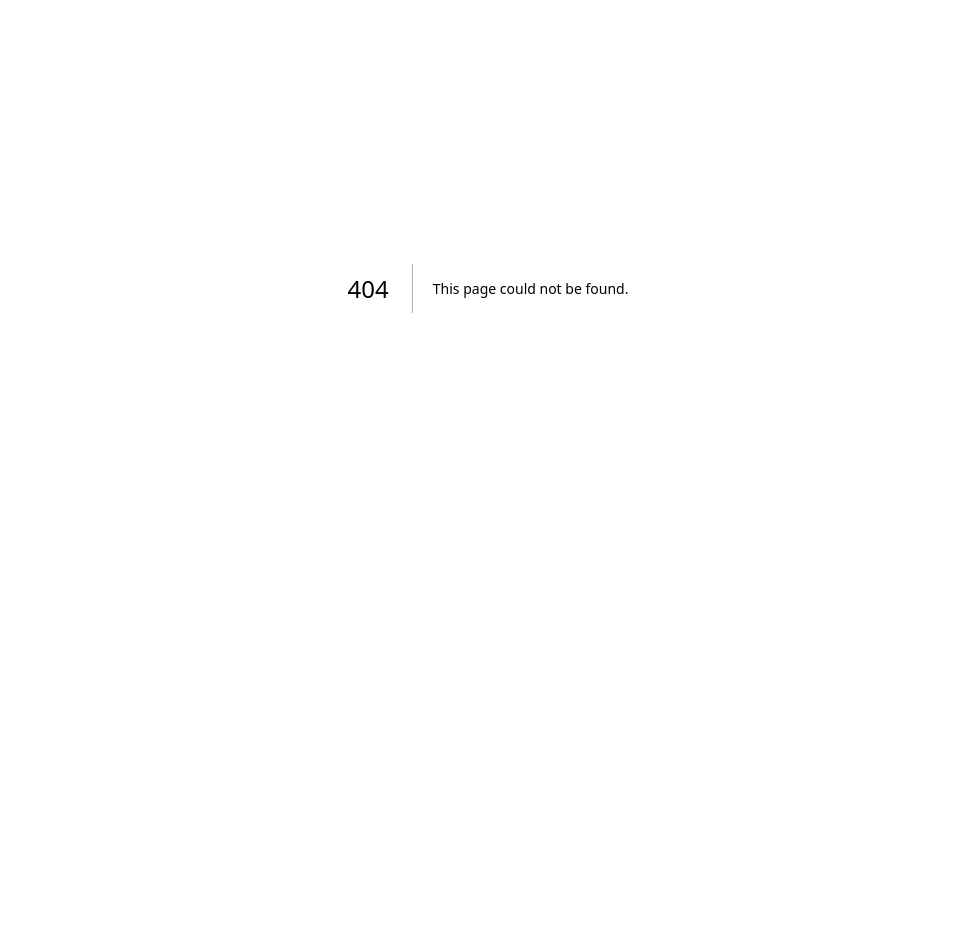
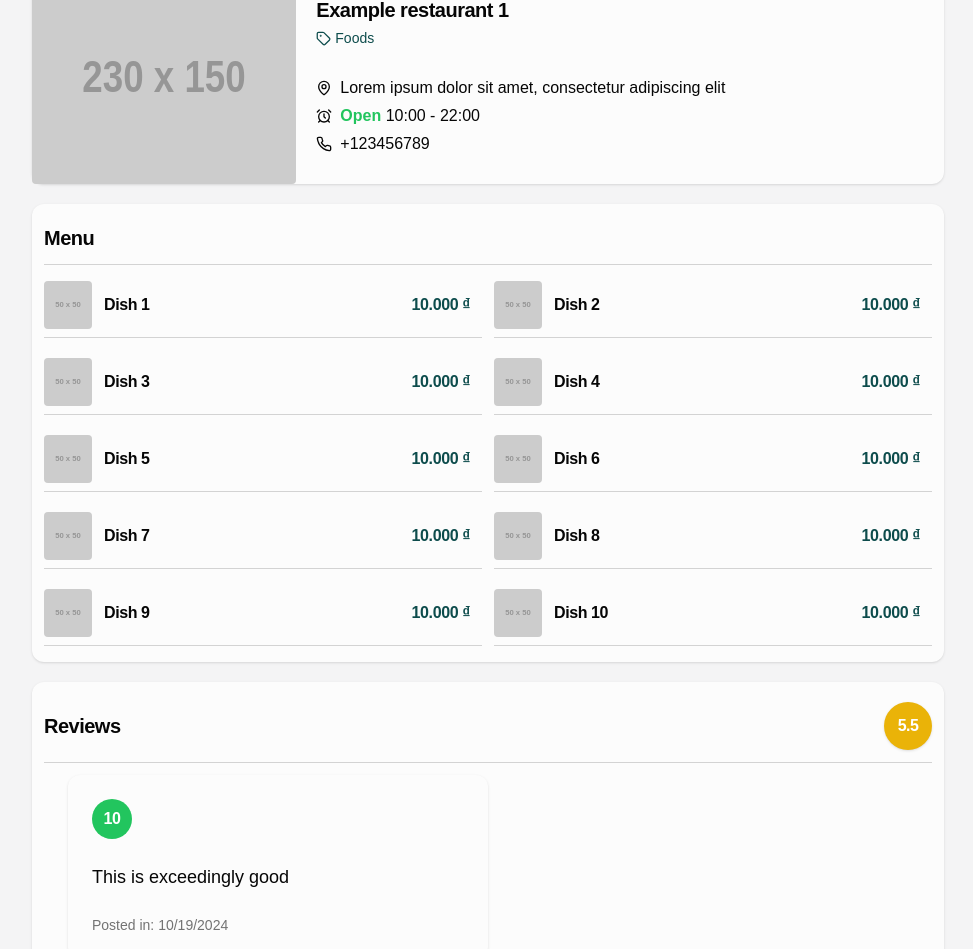
Before and after one commit to S0lux/foodie-connect-frontend, a Next.js app: page /restaurant-detail/res1 in a window 1280 px wide. Before the commit this address had no page. Shown: the part 112-1061 px from the top of the page, without its empty margins (152-1125 px from the left). Before the commit the page ends 800 px from the top, so only its background shows below. Built offline with nearby package versions, Linux system fonts and the light colour scheme.

Commit message:
Added restaurant detail page

```diff
--- a/src/app/(main)/layout.tsx
+++ b/src/app/(main)/layout.tsx
@@ -8,7 +8,7 @@ export default function MainLayout({
   return (
     <>
       <Header></Header>
-      <div className="mt-[--header-height] w-full">
+      <div className="mt-[--header-height] w-full px-5 xl:px-40">
         <div className="w-full">
           <main className="w-full">
             <div className="mx-auto w-full max-w-screen-2xl p-4 md:p-6 2xl:p-10">
--- /dev/null
+++ b/src/app/(main)/restaurant-detail/[id]/layout.tsx
@@ -0,0 +1,69 @@
+import { mockData } from "@/app/page";
+import Header from "@/components/header";
+import { RestaurantDto } from "@/components/restaurant-grid";
+import { Card, CardDescription, CardTitle } from "@/components/ui/card";
+import { AlarmClock, MapPin, PhoneIcon, Tag } from "lucide-react";
+
+export default function RestaurantDetailLayout({
+  children,
+  params,
+}: Readonly<{
+  children: React.ReactNode;
+  params: { id: string };
+}>) {
+  const restaurant: RestaurantDto | undefined = mockData.find(
+    (restaurant: RestaurantDto) => {
+      return restaurant.id === params.id;
+    },
+  );
+  return (
+    <div className="flex flex-col space-y-5">
+      {/* restaurant details */}
+      <Card className="flex flex-col space-x-5 border-none md:flex-row">
+        <div className="rounded md:h-52 md:w-96">
+          <img
+            src="https://placehold.co/230x150"
+            className="size-full rounded"
+          ></img>
+        </div>
+
+        <div className="w-full space-y-1 py-5">
+          {/* name */}
+          <CardTitle className="text-xl">{restaurant?.name}</CardTitle>
+
+          {/* service */}
+          <CardDescription className="flex flex-row items-center space-x-1 text-primary">
+            <Tag size={15}></Tag>
+            <span>{restaurant?.category}</span>
+          </CardDescription>
+
+          <br></br>
+
+          {/* address */}
+          <div className="flex flex-row items-center space-x-2">
+            <MapPin className="size-4"></MapPin>
+            <span className="text-wrap">
+              Lorem ipsum dolor sit amet, consectetur adipiscing elit
+            </span>
+          </div>
+
+          {/* time */}
+          <div className="flex flex-row items-center space-x-2">
+            <AlarmClock className="size-4"></AlarmClock>
+            <span>
+              <span className="font-semibold text-green-500">Open</span> 10:00 -
+              22:00
+            </span>
+          </div>
+
+          {/* phone */}
+          <div className="flex flex-row items-center space-x-2">
+            <PhoneIcon className="size-4"></PhoneIcon>
+            <span>+123456789</span>
+          </div>
+        </div>
+      </Card>
+      {children}
+    </div>
+  );
+}
--- /dev/null
+++ b/src/app/(main)/restaurant-detail/[id]/page.tsx
@@ -0,0 +1,130 @@
+import { mockData } from "@/app/page";
+import FoodGrid from "@/components/food-grid";
+import { RestaurantDto } from "@/components/restaurant-grid";
+import { ReviewGrid } from "@/components/review-grid";
+
+export type DishDto = {
+  name: string;
+  price: number;
+};
+
+export type ReviewDto = {
+  content: string;
+  rating: number;
+  postedDate: Date;
+};
+
+const RestauranDetailPage = ({ params }: { params: { id: string } }) => {
+  const restaurant: RestaurantDto | undefined = mockData.find(
+    (restaurant: RestaurantDto) => {
+      return restaurant.id === params.id;
+    },
+  );
+  return (
+    <div className="flex flex-col space-y-5">
+      {/* menu */}
+      <FoodGrid dishList={mockFood}></FoodGrid>
+
+      {/* Reviews */}
+      <ReviewGrid reviews={mockReview}></ReviewGrid>
+    </div>
+  );
+};
+
+export default RestauranDetailPage;
+
+const mockReview: ReviewDto[] = [
+  {
+    content: "This is exceedingly good",
+    rating: 10,
+    postedDate: new Date(),
+  },
+  {
+    content: "Tastes good",
+    rating: 9,
+    postedDate: new Date(),
+  },
+  {
+    content: "Ill give it a 8/10",
+    rating: 8,
+    postedDate: new Date(),
+  },
+  {
+    content: "Good for its price",
+    rating: 7,
+    postedDate: new Date(),
+  },
+  {
+    content: "Not what I expected but acceptable",
+    rating: 6,
+    postedDate: new Date(),
+  },
+  {
+    content: "Eh, its averge",
+    rating: 5,
+    postedDate: new Date(),
+  },
+  {
+    content: "Averge, a little dissapointed to be honest",
+    rating: 4,
+    postedDate: new Date(),
+  },
+  {
+    content: "Bad, the service was could use some improvement",
+    rating: 3,
+    postedDate: new Date(),
+  },
+  {
+    content: "Food was cold, not good at all",
+    rating: 2,
+    postedDate: new Date(),
+  },
+  {
+    content: "Bad, do not recommend",
+    rating: 1,
+    postedDate: new Date(),
+  },
+];
+
+const mockFood: DishDto[] = [
+  {
+    name: "Dish 1",
+    price: 10000,
+  },
+  {
+    name: "Dish 2",
+    price: 10000,
+  },
+  {
+    name: "Dish 3",
+    price: 10000,
+  },
+  {
+    name: "Dish 4",
+    price: 10000,
+  },
+  {
+    name: "Dish 5",
+    price: 10000,
+  },
+  {
+    name: "Dish 6",
+    price: 10000,
+  },
+  {
+    name: "Dish 7",
+    price: 10000,
+  },
+  {
+    name: "Dish 8",
+    price: 10000,
+  },
+  {
+    name: "Dish 9",
+    price: 10000,
+  },
+  {
+    name: "Dish 10",
+    price: 10000,
+  },
+];
--- a/src/app/page.tsx
+++ b/src/app/page.tsx
@@ -1,20 +1,12 @@
 import Header from "@/components/header";
-import RestaurantCard from "@/components/restaurant-card";
-import RestaurantGrid from "@/components/restaurant-grid";
-import {
-  Card,
-  CardContent,
-  CardDescription,
-  CardFooter,
-  CardHeader,
-  CardTitle,
-} from "@/components/ui/card";
+import RestaurantGrid, { RestaurantDto } from "@/components/restaurant-grid";
+
 
 export default function Home() {
   return (
     <>
       <Header></Header>
-      <div className="mt-[--header-height] w-full">
+      <div className="mt-[--header-height] w-full px-10 xl:px-40">
         <div className="py-5">
           <RestaurantGrid restaurants={mockData}></RestaurantGrid>
         </div>
@@ -23,51 +15,62 @@ export default function Home() {
   );
 }
 
-const mockData = [
+export const mockData: RestaurantDto[] = [
   {
+    id: "res1",
     name: "Example restaurant 1",
     category: "Foods",
   },
   {
+    id: "res2",
     name: "Example restaurant 2",
     category: "Foods",
   },
   {
+    id: "res3",
     name: "Example restaurant 3",
     category: "Foods",
   },
   {
+    id: "res4",
     name: "Example restaurant 4",
     category: "Foods",
   },
 
   {
+    id: "res5",
     name: "Example restaurant 1",
     category: "Drinks",
   },
   {
+    id: "res6",
     name: "Example restaurant 2",
     category: "Drinks",
   },
 
   {
+    id: "res7",
     name: "Example restaurant 3",
     category: "Drinks",
   },
   {
+    id: "res8",
     name: "Example restaurant 4",
     category: "Drinks",
   },
 
   {
+    id: "res9",
     name: "Example restaurant 1",
     category: "Bistro",
   },
   {
+    id: "res10",
     name: "Example restaurant 2",
     category: "Bistro",
   },
   {
+    id: "res11",
     name: "Example restaurant 3",
     category: "Bistro",
   },
--- /dev/null
+++ b/src/components/food-grid.tsx
@@ -0,0 +1,38 @@
+import { Key } from "react";
+import { Card, CardContent, CardTitle } from "./ui/card";
+import { DishDto } from "@/app/(main)/restaurant-detail/[id]/page";
+
+const FoodGrid = ({ dishList }: { dishList: DishDto[] }) => {
+  return (
+    <Card className="border-none px-3 py-2">
+      <CardTitle className="border-b border-muted-foreground/30 py-3 text-xl">
+        Menu
+      </CardTitle>
+      <CardContent className="grid grid-flow-row grid-cols-1 gap-3 px-0 py-2 md:grid-cols-2">
+        {dishList.map((dish) => {
+          return (
+            <FoodCard name={dish.name} price={dish.price} key={dish.name} />
+          );
+        })}
+      </CardContent>
+    </Card>
+  );
+};
+
+const FoodCard = ({ name, price }: { name: string; price: number }) => {
+  const formatedPrice = new Intl.NumberFormat("vi-VN", {
+    style: "currency",
+    currency: "VND",
+  }).format(price);
+  return (
+    <CardContent className="flex w-full border-b border-muted-foreground/30 px-0 py-2">
+      <img src="https://placehold.co/50x50" className="size-12 rounded"></img>
+      <CardTitle className="flex size-full flex-col items-start justify-between px-3 py-1 md:flex-row md:items-center">
+        <span className="">{name}</span>
+        <span className="text-primary">{formatedPrice}</span>
+      </CardTitle>
+    </CardContent>
+  );
+};
+
+export default FoodGrid;
--- a/src/components/header.tsx
+++ b/src/components/header.tsx
@@ -4,10 +4,10 @@ import UserDropDown from "./user-drop-down";
 
 export default function Header({ children }: { children?: React.ReactNode }) {
   return (
-    <div className="fixed left-0 right-0 top-0 z-10 flex h-[--header-height] max-w-full items-center justify-between bg-card pl-4 pr-4 shadow">
+    <div className="fixed left-0 right-0 top-0 z-10 flex h-[--header-height] max-w-full items-center justify-between gap-3 bg-card pl-4 pr-4 shadow">
       <div className="flex items-center gap-4">
         {children}
-        <div className="invisible w-0 text-[24px] font-bold text-primary md:visible md:w-auto">
+        <div className="invisible size-0 text-[24px] font-bold text-primary md:visible md:size-auto">
           Foodie
         </div>
       </div>
@@ -20,7 +20,7 @@ export default function Header({ children }: { children?: React.ReactNode }) {
         ></input>
       </div>
 
-      <div className="flex items-center justify-end gap-4">
+      <div className="flex items-center justify-end md:gap-4">
         <ChangTheme />
         <UserDropDown />
       </div>
--- a/src/components/restaurant-card.tsx
+++ b/src/components/restaurant-card.tsx
@@ -6,22 +6,22 @@ import {
   CardFooter,
   CardTitle,
 } from "./ui/card";
+import Link from "next/link";
+import { RestaurantDto } from "./restaurant-grid";
 
-const RestaurantCard = ({
-  name,
-  category,
-}: {
-  name: string;
-  category: string;
-}) => {
+const RestaurantCard = ({ restaurant }: { restaurant: RestaurantDto }) => {
   return (
+    <Link href={`/restaurant-detail/${restaurant.id}`}>
       <Card className="size-fit border-none bg-sidebar transition-all ease-in xl:hover:scale-105">
         <CardContent className="p-0">
-        <img src="https://placehold.co/230x150" className="rounded-t"></img>
+          <img
+            src="https://placehold.co/230x150"
+            className="h-40 w-60 rounded-t"
+          ></img>
         </CardContent>
         <CardFooter className="flex flex-col items-start justify-start space-y-1 py-3">
           <section className="space-y-1 text-ellipsis">
-          <CardTitle>{name}</CardTitle>
+            <CardTitle>{restaurant.name}</CardTitle>
             <CardDescription className="max-w-min text-nowrap">
               {truncate(
                 "Lorem ipsum dolor sit amet, consectetur adipiscing elit.",
@@ -30,10 +30,13 @@ const RestaurantCard = ({
           </section>
           <section className="flex flex-row items-center">
             <Tag className="p-1.5 text-primary"></Tag>
-          <CardDescription className="text-primary">{category}</CardDescription>
+            <CardDescription className="text-primary">
+              {restaurant.category}
+            </CardDescription>
           </section>
         </CardFooter>
       </Card>
+    </Link>
   );
 };
 
--- a/src/components/restaurant-grid.tsx
+++ b/src/components/restaurant-grid.tsx
@@ -21,6 +21,7 @@ import {
 import Loader from "./loader";
 
 export type RestaurantDto = {
+  id: string;
   name: string;
   category: string;
 };
@@ -44,21 +45,6 @@ const CategorySelector = ({
     >
       {children}
     </CardTitle>
-  );
-};
-
-const CategoryDropdown = () => {
-  return (
-    <Select>
-      <SelectTrigger className="w-[180px]">
-        <SelectValue placeholder="Theme" />
-      </SelectTrigger>
-      <SelectContent>
-        <SelectItem value="light">Light</SelectItem>
-        <SelectItem value="dark">Dark</SelectItem>
-        <SelectItem value="system">System</SelectItem>
-      </SelectContent>
-    </Select>
   );
 };
 
@@ -178,9 +164,9 @@ const RestaurantGrid = ({
           {filerdRestaurants.map((restaurant: RestaurantDto) => {
             return (
               <RestaurantCard
-                name={restaurant.name}
-                category={restaurant.category}
-              />
+                key={restaurant.id}
+                restaurant={restaurant}
+              ></RestaurantCard>
             );
           })}
         </div>
--- /dev/null
+++ b/src/components/review-grid.tsx
@@ -0,0 +1,100 @@
+"use client";
+import { ReviewDto } from "@/app/(main)/restaurant-detail/[id]/page";
+import {
+  Card,
+  CardContent,
+  CardFooter,
+  CardHeader,
+  CardTitle,
+} from "./ui/card";
+import { ReactNode, useState } from "react";
+import { twMerge } from "tailwind-merge";
+import { ArrowDown, ArrowDownFromLine, ArrowUp } from "lucide-react";
+
+export const ReviewGrid = ({ reviews }: { reviews: ReviewDto[] }) => {
+  const [menuOpen, setMenuOpen] = useState(false);
+
+  const alterReview = menuOpen ? reviews : reviews.slice(0, 3);
+
+  const avgRating =
+    reviews.reduce((acc, review) => acc + review.rating, 0) / reviews.length;
+  return (
+    <Card className="space-y-3 border-none px-3 py-2">
+      <CardTitle className="flex flex-row items-center justify-between border-b border-muted-foreground/30 bg-accent-foreground py-3 text-xl">
+        <span>Reviews</span>
+        <div className="flex h-fit justify-center">
+          <div
+            className={twMerge(
+              "flex size-10 flex-col items-center justify-center space-y-2 rounded-full font-semibold text-white shadow md:size-12",
+              avgRating >= 7 && "bg-green-500",
+              avgRating < 7 && avgRating >= 4 && "bg-yellow-500",
+              avgRating < 4 && "bg-red-500",
+            )}
+          >
+            <span className="text-base">{avgRating}</span>
+          </div>
+        </div>
+      </CardTitle>
+      <CardContent>
+        {/* reviews */}
+        <div className="space-y-5 md:w-1/2">
+          {alterReview.map((review: ReviewDto, index: number) => {
+            return (
+              <RatingCard
+                key={index}
+                rating={review.rating}
+                postedDate={review.postedDate}
+              >
+                {review.content}
+              </RatingCard>
+            );
+          })}
+        </div>
+      </CardContent>
+      <CardFooter>
+        <div
+          className="flex w-full cursor-pointer flex-row justify-center space-x-1 rounded py-2 text-primary md:hover:bg-muted/10"
+          onClick={() => {
+            setMenuOpen(!menuOpen);
+          }}
+        >
+          <span>{menuOpen ? "Less" : "More"} comments</span>
+          {menuOpen ? <ArrowUp /> : <ArrowDown />}
+        </div>
+      </CardFooter>
+    </Card>
+  );
+};
+
+const RatingCard = ({
+  children,
+  rating,
+  postedDate,
+}: {
+  children?: ReactNode;
+  rating: number;
+  postedDate: Date;
+}) => {
+  return (
+    <Card className="border-none dark:bg-muted/20">
+      <CardHeader className="">
+        <CardTitle>
+          <div
+            className={twMerge(
+              "flex size-10 items-center justify-center rounded-full text-white",
+              rating >= 7 && "bg-green-500",
+              rating < 7 && rating >= 4 && "bg-yellow-500",
+              rating < 4 && "bg-red-500",
+            )}
+          >
+            <span>{rating}</span>
+          </div>
+        </CardTitle>
+      </CardHeader>
+      <CardContent className="md:text-lg">{children}</CardContent>
+      <CardFooter className="text-sm text-muted-foreground">
+        Posted in: {postedDate.toLocaleDateString()}
+      </CardFooter>
+    </Card>
+  );
+};
--- a/src/components/user-drop-down.tsx
+++ b/src/components/user-drop-down.tsx
@@ -14,7 +14,7 @@ const UserDropDown = () => {
   return (
     <DropdownMenu>
       <DropdownMenuTrigger className="rounded px-2 py-1 outline-none xl:hover:bg-foreground/10">
-        <div className="flex items-center justify-center gap-3">
+        <div className="flex items-center justify-center md:gap-3">
           <div className="invisible w-0 text-right sm:visible sm:w-auto">
             <div className="text-[14px]">Khang Buoi</div>
             <div className="text-xs opacity-50">Admin</div>
```
Lines whose indentation alone changed are shown as unchanged.
